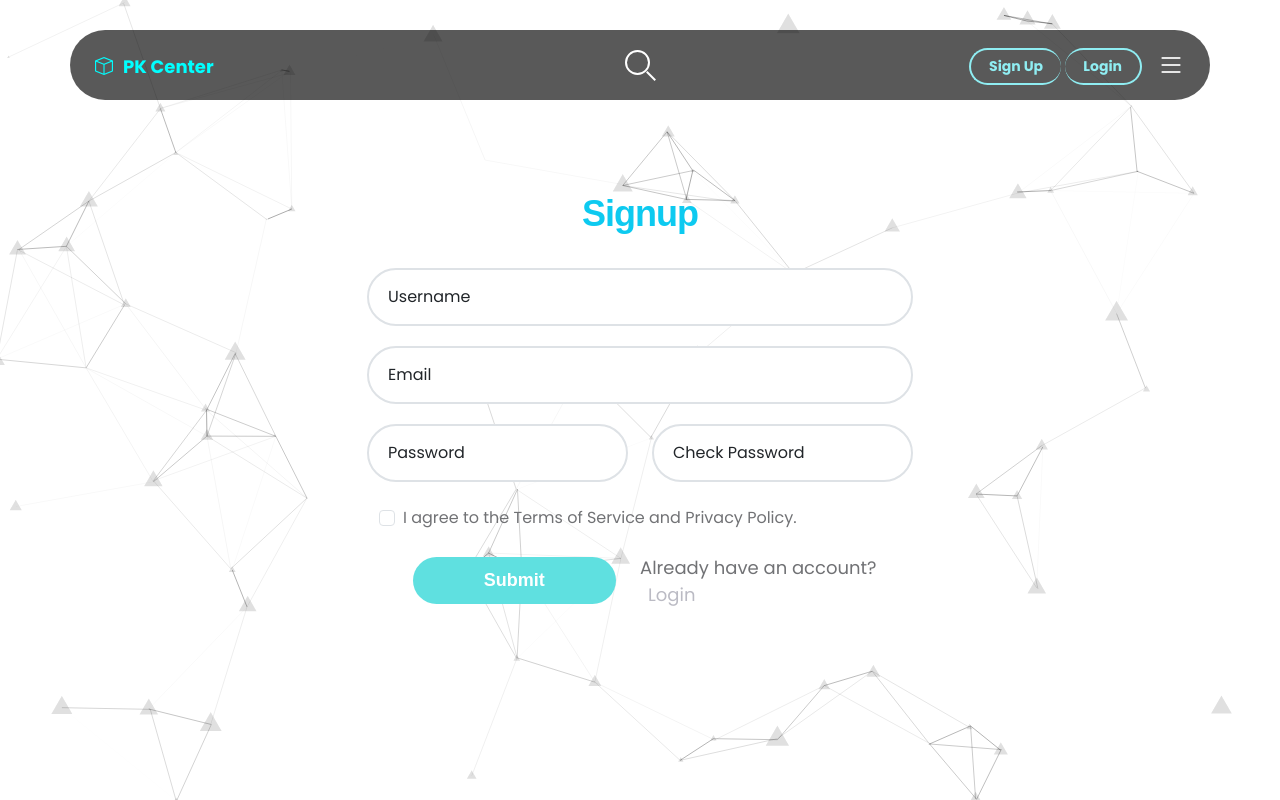
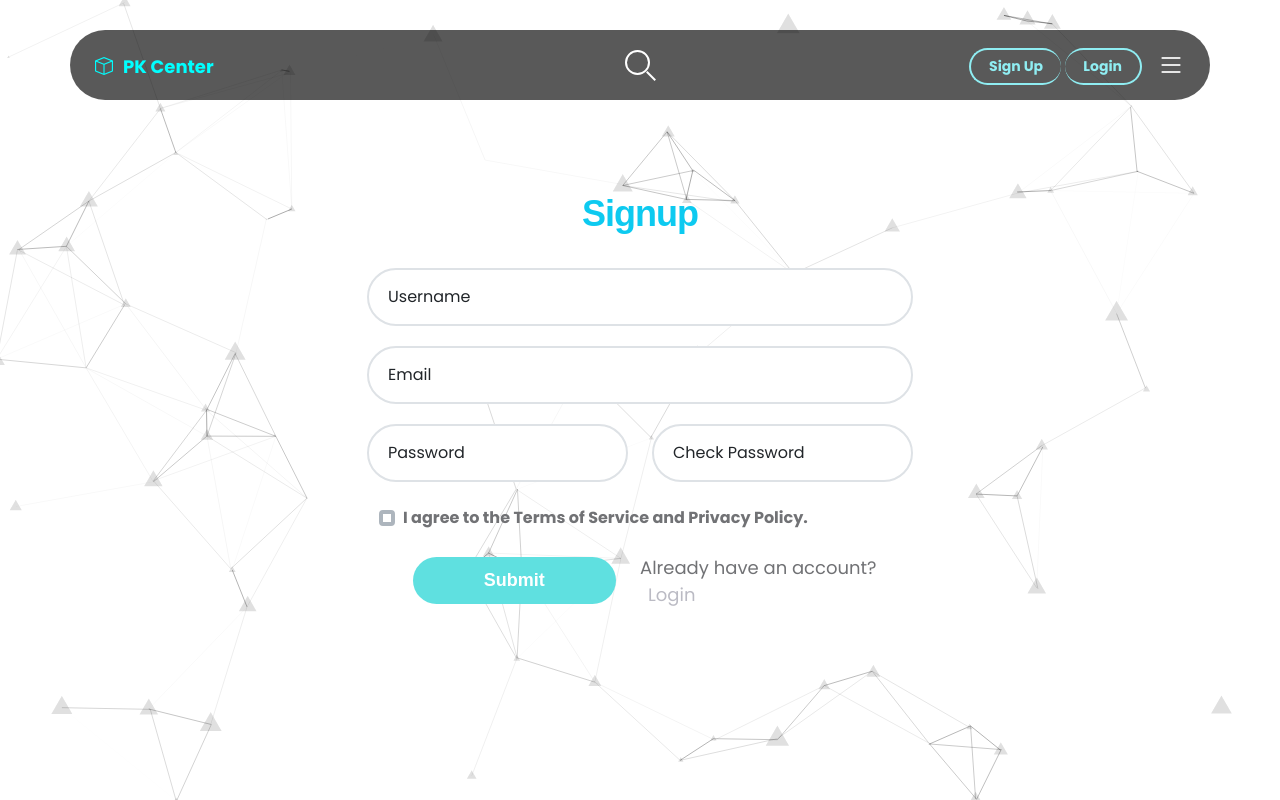
Before and after one commit to pksenpai/PK_Center_Django, a Django app: page /account/signup/ in a window 1280 px wide. Run offline with Django 5.2, Linux system fonts and the light colour scheme; parts of the project's set-up code (start-up, migrations or seed data) failed here and were passed over; some libraries are stand-ins or nearby versions; some web fonts are replaced.

Commit message:
[bugfix][users][templates|signup]: bug: can's see the agree terms option | fix: bold more text & checkbox.

```diff
--- a/apps/users/templates/signup.html
+++ b/apps/users/templates/signup.html
@@ -59,9 +59,9 @@
                 </div>
 
                 <div class="form-check mb-4 ps-5">
-                  <input class="form-check-input" type="checkbox" value="" id="agreeCheckbox">
+                  <input class="form-check-input border-4 border-dark-subtle" type="checkbox" value="" id="agreeCheckbox">
 
-                  <label class="form-check-label" for="agreeCheckbox">
+                  <label class="form-check-label fw-bold" for="agreeCheckbox">
                     I agree to the Terms of Service and Privacy Policy.
                   </label>
                 </div>
```
